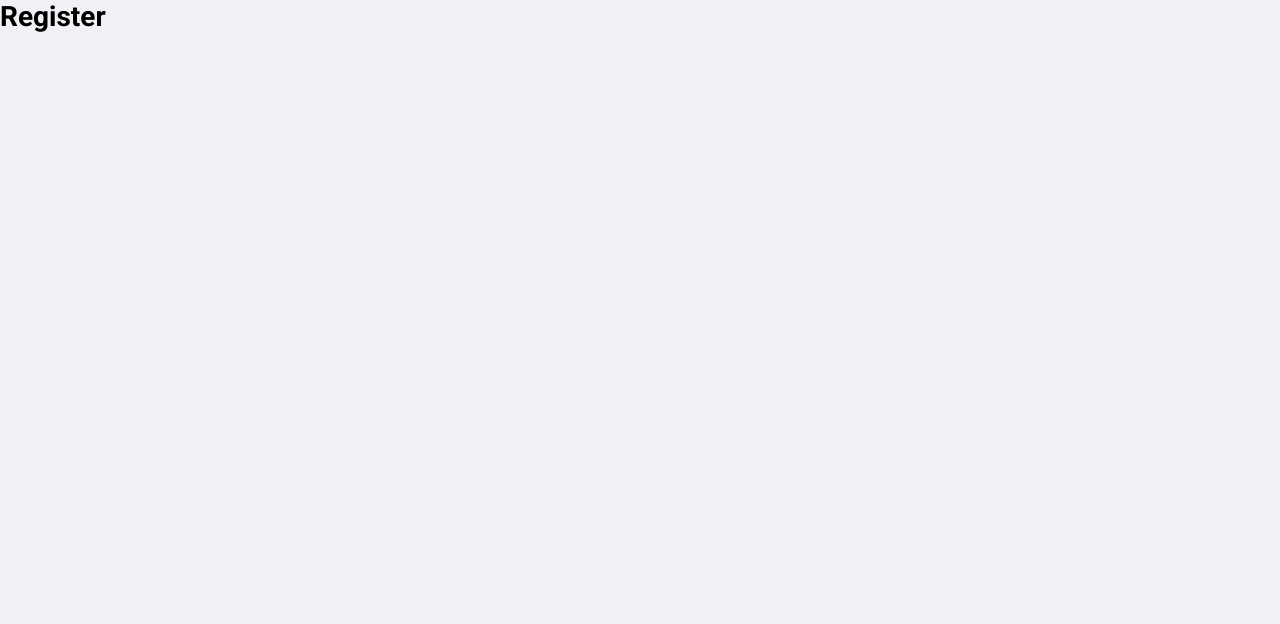
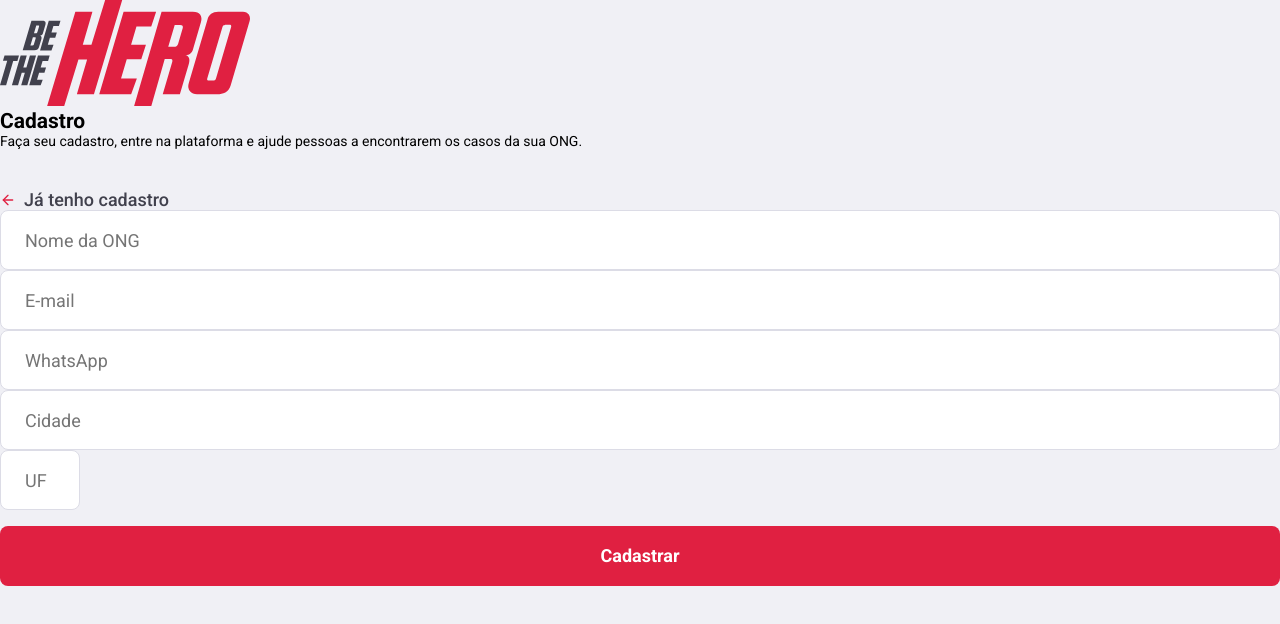
Before and after one commit to ItsJuniorDias/Be-The-Hero, a React (Create React App) app in the folder frontend/: page /register in a window 1280 px wide. Shown: the top 624 px of the page. Built offline with nearby package versions, Linux system fonts and the light colour scheme.

Commit message:
Html register success

```diff
--- a/frontend/src/global.css
+++ b/frontend/src/global.css
@@ -50,3 +50,22 @@ form input {
 .button:hover {
   filter: brightness(90%);
 }
+
+.back-link {
+  display: flex;
+  align-items: center;
+  margin-top: 40px;
+  color: #41414d;
+  font-size: 18px;
+  text-decoration: none;
+  font-weight: 500;
+  transition: opacity 0.2s;
+}
+
+.back-link svg {
+  margin-right: 8px;
+}
+
+.back-link:hover {
+  opacity: 0.8;
+}
--- a/frontend/src/pages/Login/index.js
+++ b/frontend/src/pages/Login/index.js
@@ -19,7 +19,7 @@ export default function Login() {
           <input placeholder="Sua ID" />
           <button className="button" type="submit">Entrar</button>
 
-          <Link to="/register">
+          <Link className="back-link" to="/register">
             <FiLogIn size={16} color="#E02041" />
             Não tenho cadastro
           </Link>
--- a/frontend/src/pages/Register/index.js
+++ b/frontend/src/pages/Register/index.js
@@ -1,7 +1,42 @@
 import React from 'react';
+import {Link } from 'react-router-dom';
+import { FiArrowLeft } from 'react-icons/fi';
 
 import './styles.css';
 
+import logoImg from '../../assets/logo.svg';
+
 export default function Register() {
-  return <h1>Register</h1>;
+  return (
+   <div className='register-container'>
+     <div className='content'>
+        <section>
+          <img src={logoImg} alt="Be the Hero" />
+          <h1> Cadastro </h1>
+          <p>Faça seu cadastro, entre na plataforma e ajude pessoas a encontrarem
+            os casos da sua ONG.
+           </p>
+
+
+          <Link className="back-link" to="/">
+            <FiArrowLeft size={16} color="#E02041" />
+           Já tenho cadastro
+          </Link>
+
+        </section>
+        <form>
+          <input placeholder="Nome da ONG" />
+          <input type="email" placeholder="E-mail" />
+          <input placeholder="WhatsApp" />
+
+           <div className="input-group">
+             <input placeholder="Cidade" />
+             <input placeholder="UF" style={{ width: 80 }} />
+           </div>
+
+           <button className="button" type="submit">Cadastrar </button>
+        </form>
+     </div>
+    </div>
+  );
 }
```
